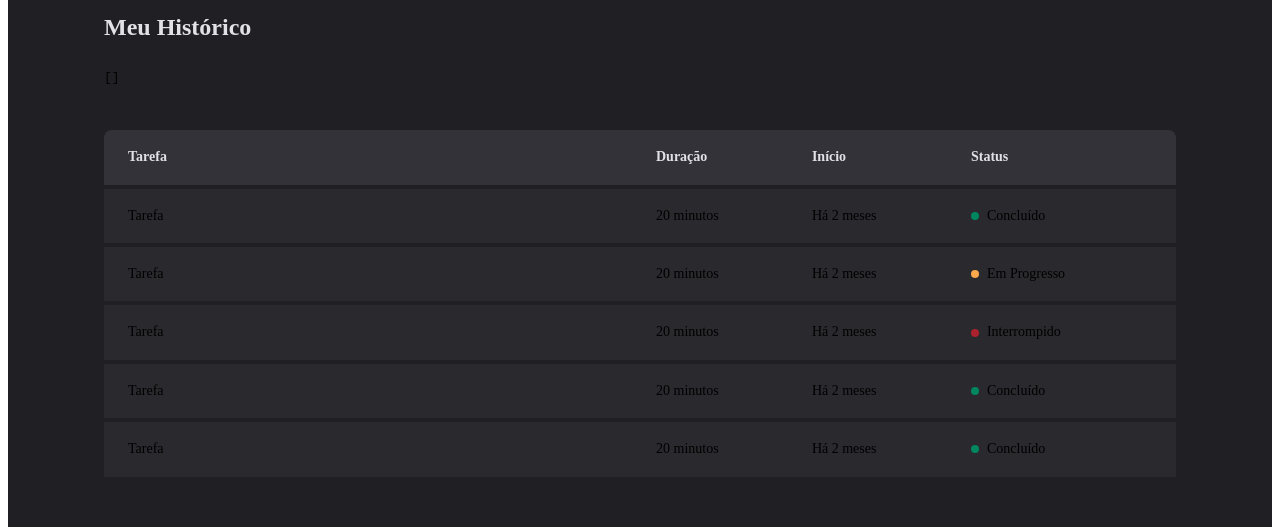
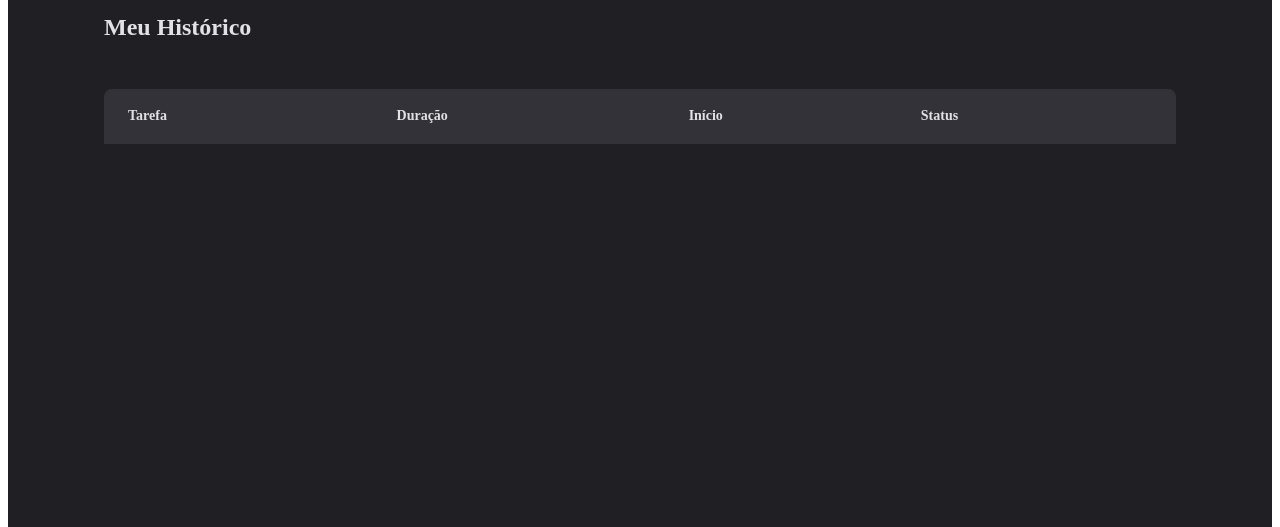
Before and after one commit to danilosalvador/ignite-timer, a React app: page /history in a window 1280 px wide. Shown: the part 232-759 px from the top of the page. Built offline with nearby package versions, Linux system fonts and the light colour scheme; the HTML template or start-up script is replaced by a standard one.

Commit message:
Contexto no React - Listagem do histórico

```diff
--- a/src/pages/History/index.tsx
+++ b/src/pages/History/index.tsx
@@ -8,10 +8,6 @@ export function History() {
   return (
     <HistoryContainer>
       <h1>Meu Histórico</h1>
-      <pre>
-        {JSON.stringify(cycles, null, 2)}
-      </pre>
-
       <HistoryList>
         <table>
           <thead>
@@ -23,46 +19,20 @@ export function History() {
             </tr>
           </thead>
           <tbody>
-            <tr>
-              <td>Tarefa</td>
-              <td>20 minutos</td>
-              <td>Há 2 meses</td>
-              <td>
-                <Status variant="Completed">Concluído</Status>
-              </td>
-            </tr>
-            <tr>
-              <td>Tarefa</td>
-              <td>20 minutos</td>
-              <td>Há 2 meses</td>
-              <td>
-                <Status variant="InProgress">Em Progresso</Status>
-              </td>
-            </tr>
-            <tr>
-              <td>Tarefa</td>
-              <td>20 minutos</td>
-              <td>Há 2 meses</td>
-              <td>
-                <Status variant="Interrupted">Interrompido</Status>
-              </td>
-            </tr>
-            <tr>
-              <td>Tarefa</td>
-              <td>20 minutos</td>
-              <td>Há 2 meses</td>
-              <td>
-                <Status variant="Completed">Concluído</Status>
-              </td>
-            </tr>
-            <tr>
-              <td>Tarefa</td>
-              <td>20 minutos</td>
-              <td>Há 2 meses</td>
-              <td>
-                <Status variant="Completed">Concluído</Status>
-              </td>
-            </tr>
+            {cycles.map(cycle => {
+              return (
+                <tr key={cycle.id}>
+                  <td>{cycle.task}</td>
+                  <td>{cycle.minutesAmount} minutos</td>
+                  <td>{cycle.startDate.toISOString()}</td>
+                  <td>
+                    { !cycle.finishDate && !cycle.interruptedDate && <Status variant="InProgress">Em andamento</Status> }
+                    { !!cycle.finishDate && <Status variant="Completed">Concluído</Status> }
+                    { !!cycle.interruptedDate && <Status variant="Interrupted">Interrompido</Status> }
+                  </td>
+                </tr>
+              )
+            })}
           </tbody>
         </table>
       </HistoryList>
--- a/src/pages/Home/components/NewCycleForm/index.tsx
+++ b/src/pages/Home/components/NewCycleForm/index.tsx
@@ -32,7 +32,7 @@ export function NewCycleForm() {
         id="minutesAmount"
         placeholder="00"
         step={5}
-        min={1}
+        min={5}
         max={60}
         disabled={!!activeCycle}
         {...register('minutesAmount', { valueAsNumber: true })}
--- a/src/pages/Home/index.tsx
+++ b/src/pages/Home/index.tsx
@@ -20,7 +20,7 @@ const newCycleFormValidationSchema = zod.object({
   task: zod.string().min(1, 'Informe a tarefa'),
   minutesAmount: zod
     .number()
-    .min(1, 'O ciclo precisa ser de no mínimo 1 minuto')
+    .min(5, 'O ciclo precisa ser de no mínimo 5 minuto')
     .max(60, 'O ciclo precisa ser de no máximo 60 minutos'),
 })
 
@@ -41,7 +41,7 @@ export function Home() {
       minutesAmount: 0,
     },
   })
-  const { handleSubmit, watch, formState, reset } = newCycleForm
+  const { handleSubmit, watch, reset } = newCycleForm
 
   // para pegar as mensagens de erros da validação de campos dos formulários
   // const { formState } = newCycleForm
```
